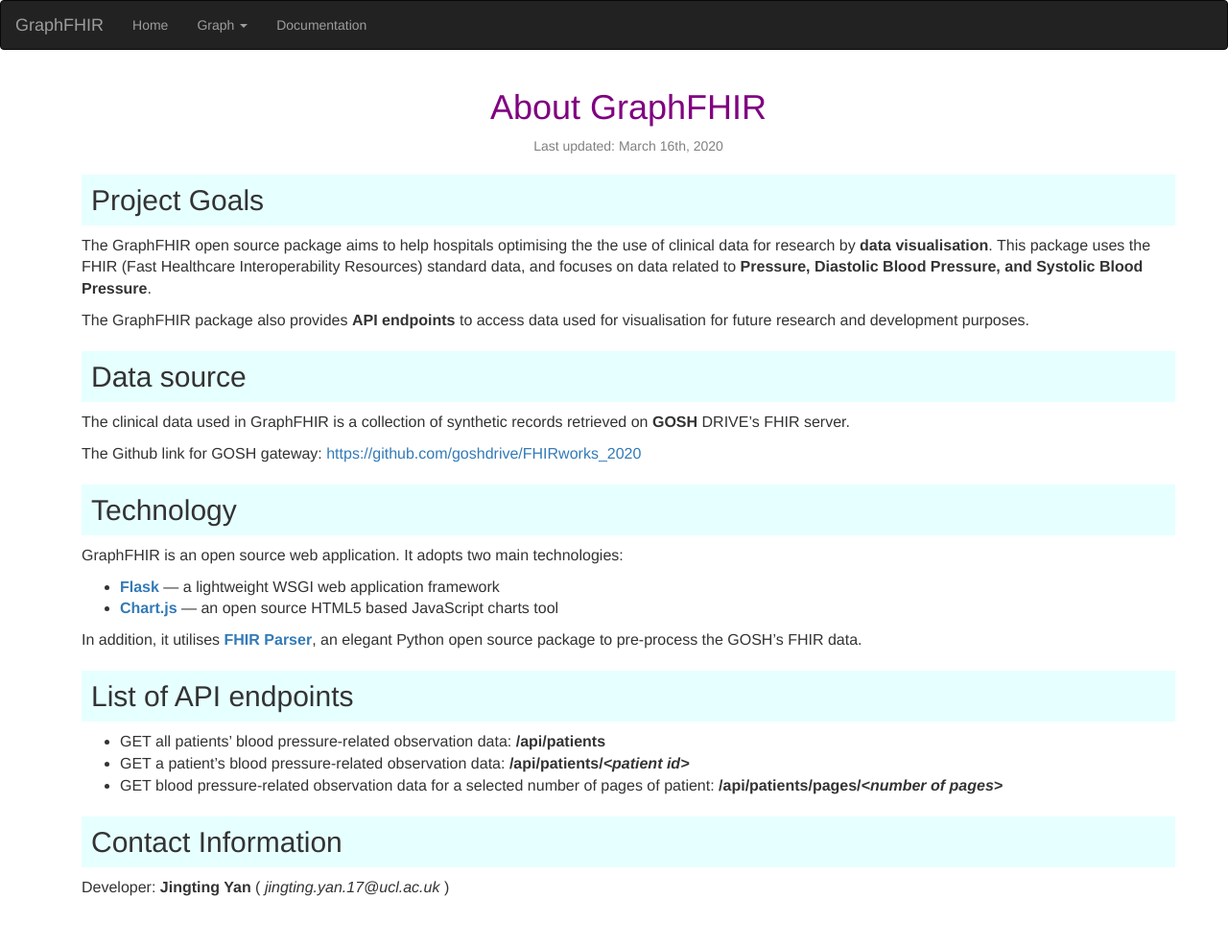
After one commit to Apperta-IXN-for-the-NHS/GOSH-FHIRworks2020-FHIR-records-in-AR, a Flask app: page /document in a window 1280 px wide. The commit adds this page. Shown: the whole page at 96% size. Run offline with Flask 2, Linux system fonts and the light colour scheme; some libraries are stand-ins or nearby versions.

Commit message:
final version (with documentation)

```diff
--- a/graphFHIR/data.py
+++ b/graphFHIR/data.py
@@ -122,11 +122,12 @@ def patient_systolic_blood_pressure(patient_observations):
     return sbp_unit, sorted_sbp, sorted_sbp_date
 
 # Get the mean of a given data array
+# round the result to 3 decimal places
 def get_average(data):
     # map 'None' and 'N/A' to 0
     arr = [0 if (value is None or value == 'N/A') else value for value in data]
     if (len(arr) > 0):
-        return sum(arr)/len(arr)
+        return round(sum(arr)/len(arr), 3)
     return 0
 
 # A boolean function defined to check if all elements in an arry are None
--- a/graphFHIR/routes.py
+++ b/graphFHIR/routes.py
@@ -9,8 +9,7 @@ from graphFHIR import app, data
 from graphFHIR.forms import PatientIDForm
 
 
-# Define and initialise global data fields
-
+'''Define and initialise global data fields'''
 patient_name = None
 patient_observations = []
 # the observation dates for Blood Pressure, Diastolic Blood Pressure
@@ -65,7 +64,6 @@ def index():
         # if the patient exists, proceed to graphing
         return redirect('/bar')
 
-    # otherwise, the patiend doesn't exist
     return render_template('index.html', title='Home page', form=form)
 
 
@@ -123,3 +121,10 @@ def line():
 
     return render_template('line_chart.html', title='Line Graph', name=patient_name, labels=line_labels,
                             values=line_values, colors=line_colors, ds_labels=line_dataset_labels)
+
+
+# The documentation page
+# -- display user guide and other relevant infomation about GrahpFHIR
+@app.route('/document')
+def document():
+    return render_template('document.html', title='Documentation')
--- a/graphFHIR/templates/base.html
+++ b/graphFHIR/templates/base.html
@@ -27,13 +27,14 @@
           <li><a href="/bar">Bar Chart</a></li>
         </ul>
       </li>
-      <li><a href="#">Page 2</a></li>
+      <li><a href="/document">Documentation</a></li>
     </ul>
   </div>
 </nav>
 
 <div class="container">
-    {% block content %} {% endblock %}
+    {% block content %}
+    {% endblock %}
 </div>
 
 </body>
--- /dev/null
+++ b/graphFHIR/templates/document.html
@@ -0,0 +1,68 @@
+{% extends "base.html" %}
+
+{% block content %}
+<style>
+    .section-title {
+        background-color: rgba(230, 255, 255);;
+        padding: 10px;
+    }
+    .section-block {
+        font-size: medium;
+    }
+</style>
+
+<div class="container">
+    <div id="doc-header" class="doc-header text-center">
+        <h1 class="doc-title" style="color:purple;">
+            About GraphFHIR</h1>
+            <div class="meta" style="color: grey;">
+                Last updated: March 16th, 2020
+            </div>
+    </div>
+    <div class="doc-body">
+        <h2 class="section-title">Project Goals</h2>
+        <div class="section-block">
+            <p>The GraphFHIR open source package aims to help hospitals optimising the the use of clinical data for research by <b>data visualisation</b>.
+                This package uses the FHIR (Fast Healthcare Interoperability Resources) standard data, and focuses on data related to <b>Pressure, Diastolic Blood Pressure, and Systolic Blood Pressure</b>. </p>
+            <p>The GraphFHIR package also provides <b>API endpoints</b> to access data used for visualisation for future research and development purposes.</p>
+        </div>
+    </div>
+    <div class="doc-body">
+        <h2 class="section-title">Data source</h2>
+        <div class="section-block">
+            <p>The clinical data used in GraphFHIR is a collection of synthetic records retrieved on <b>GOSH</b> DRIVE’s FHIR server.</p>
+            <p>The Github link for GOSH gateway: <a href="https://github.com/goshdrive/FHIRworks_2020">https://github.com/goshdrive/FHIRworks_2020</a></p>
+        </div>
+    </div>
+    <div class="doc-body">
+        <h2 class="section-title">Technology</h2>
+        <div class="section-block">
+            <p>GraphFHIR is an open source web application. It adopts two main technologies:</p>
+            <ul>
+                <li><a href="https://palletsprojects.com/p/flask/"><b>Flask</b></a> — a lightweight WSGI web application framework</li>
+                <li><a href="https://www.chartjs.org/"><b>Chart.js</b></a> — an open source HTML5 based JavaScript charts tool</li>
+            </ul>
+            <p>In addition, it utilises <a href="https://github.com/greenfrogs/FHIR-Parser"><b>FHIR Parser</b></a>, an elegant Python open source package to pre-process the GOSH’s FHIR data.</p>
+        </div>
+    </div>
+    <div class="doc-body">
+        <h2 class="section-title">List of API endpoints</h2>
+        <div class="section-block">
+            <ul>
+                <li>GET all patients’ blood pressure-related observation data: <b>/api/patients</b></li>
+                <li>GET a patient’s blood pressure-related observation data: <b>/api/patients/<i>&ltpatient id&gt</i></b></li>
+                <li>GET blood pressure-related observation data for a selected number of pages of patient: <b>/api/patients/pages/<i>&ltnumber of pages&gt</i></b></li>
+            </ul>
+        </div>
+    </div>
+    <div class="doc-body">
+        <h2 class="section-title">Contact Information</h2>
+        <div class="section-block">
+            <p>Developer: <b>Jingting Yan</b> ( <i>jingting.yan.17@ucl.ac.uk</i> )</p>
+        </div>
+    </div>
+    <br>
+    <br>
+</div>
+
+{% endblock %}
--- a/graphFHIR/test.py
+++ b/graphFHIR/test.py
@@ -21,7 +21,7 @@ patient_1_dbp_date = []
 patient_1_sbp = []  # Systolic Blood Pressure
 patient_1_sbp_date = []
 
-patient_1 = patients[0]
+patient_1 = patients[1]
 print(patient_1.uuid)
 patient_1_obs = fhir.get_patient_observations(patient_1.uuid)   # list of observations
 for observation in patient_1_obs:
@@ -77,7 +77,7 @@ def test():
     patient = fhir.get_patient_page(int("10"))
     print(len(patient))
 
-test()
+print(round(getAverage(patient_1_dbp), 3))
 
 
 
```
Also changed, not shown: graphFHIR/templates/index.html (+5 -15 lines).
